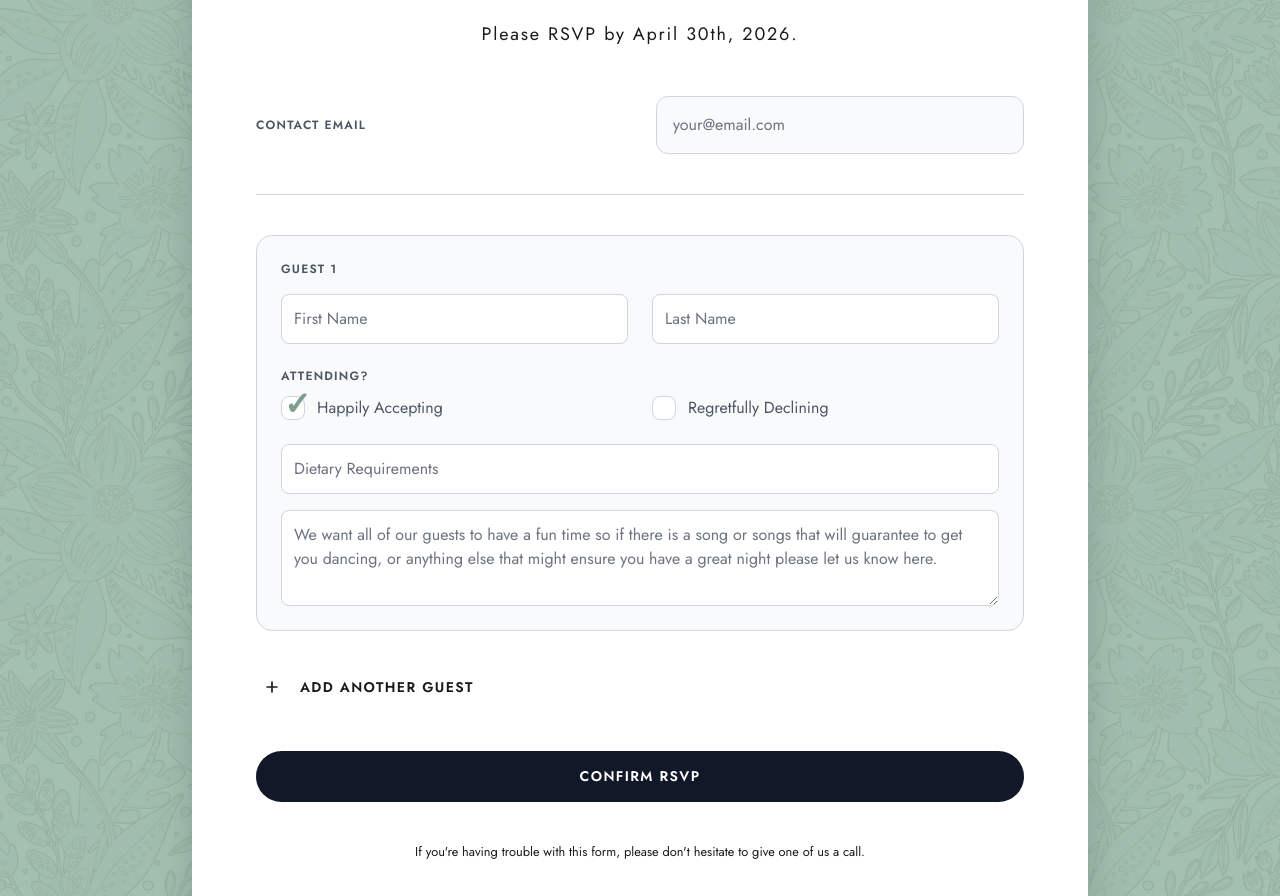
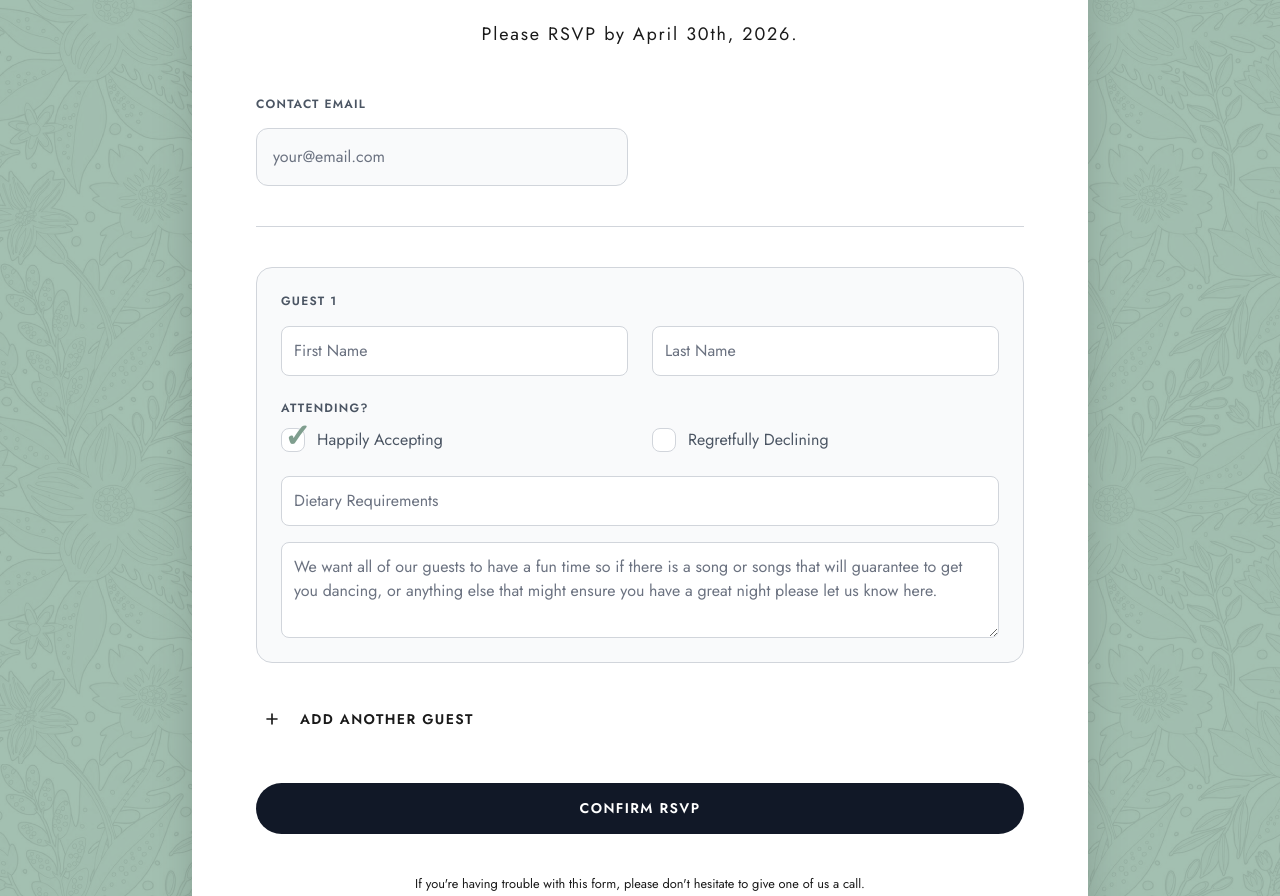
Before and after one commit to Rkidwes/wedding-website, a React (Vite) app: page / in a window 1280 px wide. Shown: the part 7400-8296 px from the top of the page. Built offline with nearby package versions, Linux system fonts and the light colour scheme; a web font is replaced by a local one.

Commit message:
Change to Email input on form

```diff
--- a/components/RSVPForm.tsx
+++ b/components/RSVPForm.tsx
@@ -193,7 +193,7 @@ const handleSubmit = async (e: React.FormEvent) => {
             />
           </div>
 
-          <div className="grid grid-cols-1 md:grid-cols-2 gap-8 pb-10 border-b border-gray-300 items-center">
+          <div className="grid grid-cols-1 md:grid-cols-2 gap-y-4 gap-x-6 pb-10 border-b border-gray-300 items-center">
             {/* <div>
               <label className="block text-xs uppercase tracking-widest font-bold text-gray-600 mb-4">Attending?</label>
               <div className="flex gap-4">
@@ -232,7 +232,7 @@ const handleSubmit = async (e: React.FormEvent) => {
                 type="email"
                 value={email}
                 onChange={(e) => setEmail(e.target.value)}
-                className="w-full bg-gray-50 p-4 rounded-xl focus:ring-2 focus:ring-accent transition-all outline-none border border-gray-300 placeholder-gray-500"
+                className="w-full bg-gray-50 p-4 rounded-xl focus:ring-2 focus:ring-accent transition-all outline-none border border-gray-300 placeholder-gray-500 col-start-1 row-start-2"
                 placeholder="your@email.com"
               />
             {/* </div> */}
```
